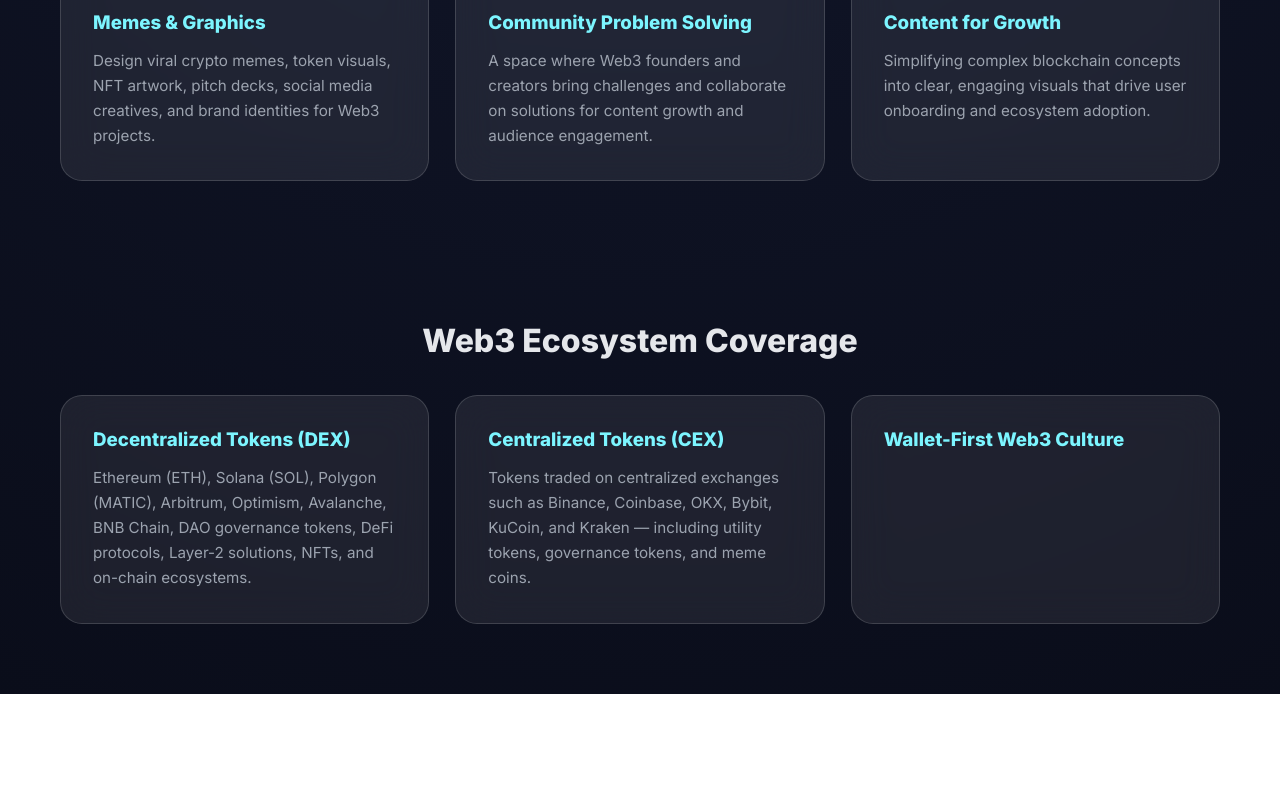
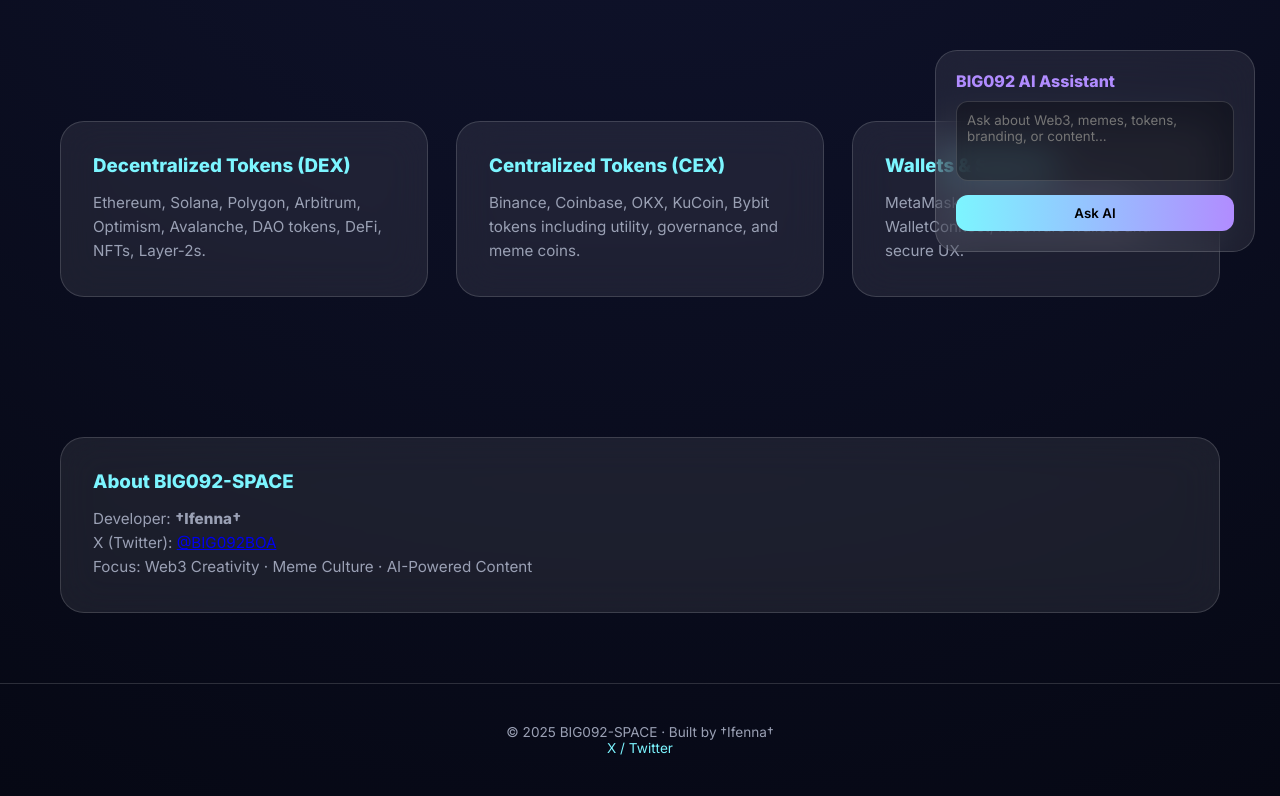
Before and after one commit to BIG092BOA/BIG092-SPACE, a plain HTML site: page index.html in a window 1280 px wide. Shown: the part 523-1319 px from the top of the page. Before the commit the page ends 1217 px from the top, so only its background shows below. Drawn offline with Linux system fonts and the light colour scheme.

Commit message:
Add files via upload

```diff
--- a/index.html
+++ b/index.html
@@ -5,194 +5,253 @@
   <meta name="viewport" content="width=device-width, initial-scale=1.0"/>
   <title>BIG092-SPACE | Web3 Creative Community</title>
 
-  <!-- Google Font -->
-  <link href="https://fonts.googleapis.com/css2?family=Inter:wght@300;400;600;800&display=swap" rel="stylesheet">
+  <!-- Vercel Analytics (HTML-compatible) -->
+  <script defer src="/_vercel/analytics/script.js"></script>
+
+  <!-- Fonts -->
+  <link href="https://fonts.googleapis.com/css2?family=Inter:wght@300;400;600;800;900&display=swap" rel="stylesheet">
 
   <style>
     :root {
-      --bg-main: #0a0d1a;
-      --bg-glass: rgba(255, 255, 255, 0.08);
+      --bg: #060814;
+      --glass: rgba(255,255,255,0.08);
       --accent1: #7cf5ff;
-      --accent2: #a78bfa;
-      --text-main: #e5e7eb;
-      --text-muted: #9ca3af;
-      --border-glass: rgba(255,255,255,0.15);
+      --accent2: #b18cff;
+      --text: #e6e7eb;
+      --muted: #9aa0b4;
+      --border: rgba(255,255,255,0.15);
     }
 
     * {
+      box-sizing: border-box;
       margin: 0;
       padding: 0;
-      box-sizing: border-box;
       font-family: 'Inter', sans-serif;
     }
 
     body {
-      background: radial-gradient(circle at top, #12172b, var(--bg-main));
-      color: var(--text-main);
+      background: radial-gradient(circle at top, #121633, var(--bg));
+      color: var(--text);
       min-height: 100vh;
     }
 
     header {
-      padding: 90px 20px 70px;
+      padding: 90px 20px;
       text-align: center;
     }
 
     header h1 {
-      font-size: 3.8rem;
-      font-weight: 800;
+      font-size: 4rem;
+      font-weight: 900;
       background: linear-gradient(90deg, var(--accent1), var(--accent2));
       -webkit-background-clip: text;
       -webkit-text-fill-color: transparent;
-      letter-spacing: 1px;
     }
 
     header p {
-      margin-top: 22px;
-      font-size: 1.1rem;
-      color: var(--text-muted);
-      max-width: 850px;
+      margin-top: 20px;
+      max-width: 900px;
       margin-inline: auto;
+      color: var(--muted);
+      font-size: 1.15rem;
       line-height: 1.7;
     }
 
+    nav {
+      display: flex;
+      justify-content: center;
+      gap: 25px;
+      margin-top: 35px;
+      flex-wrap: wrap;
+    }
+
+    nav a {
+      padding: 10px 20px;
+      border-radius: 999px;
+      background: var(--glass);
+      border: 1px solid var(--border);
+      color: var(--accent1);
+      text-decoration: none;
+      transition: 0.3s;
+    }
+
+    nav a:hover {
+      transform: translateY(-3px);
+      background: rgba(124,245,255,0.15);
+    }
+
+    .search {
+      margin: 40px auto;
+      max-width: 500px;
+      display: flex;
+    }
+
+    .search input {
+      width: 100%;
+      padding: 14px;
+      border-radius: 12px;
+      border: 1px solid var(--border);
+      background: var(--glass);
+      color: var(--text);
+    }
+
     section {
-      padding: 70px 20px;
       max-width: 1200px;
       margin: auto;
-    }
-
-    .section-title {
-      font-size: 2rem;
-      margin-bottom: 35px;
-      text-align: center;
+      padding: 70px 20px;
     }
 
     .grid {
       display: grid;
-      grid-template-columns: repeat(auto-fit, minmax(280px, 1fr));
-      gap: 26px;
+      grid-template-columns: repeat(auto-fit, minmax(280px,1fr));
+      gap: 28px;
     }
 
     .card {
-      background: var(--bg-glass);
+      background: var(--glass);
+      border: 1px solid var(--border);
+      border-radius: 24px;
+      padding: 32px;
       backdrop-filter: blur(20px);
-      border: 1px solid var(--border-glass);
-      border-radius: 22px;
-      padding: 32px;
-      transition: all 0.35s ease;
+      transition: 0.35s;
+      cursor: pointer;
     }
 
     .card:hover {
       transform: translateY(-10px);
-      box-shadow: 0 25px 50px rgba(0,0,0,0.45);
-    }
-
-    .badge {
-      display: inline-block;
-      padding: 6px 14px;
-      border-radius: 999px;
-      font-size: 0.75rem;
-      margin-bottom: 14px;
-      background: rgba(124,245,255,0.18);
-      color: var(--accent1);
+      box-shadow: 0 30px 60px rgba(0,0,0,0.5);
     }
 
     .card h3 {
+      color: var(--accent1);
       margin-bottom: 14px;
-      color: var(--accent1);
     }
 
     .card p {
-      color: var(--text-muted);
-      line-height: 1.65;
+      color: var(--muted);
+      line-height: 1.6;
       font-size: 0.95rem;
     }
 
+    /* AI ASSISTANT */
+    .ai-box {
+      position: fixed;
+      bottom: 25px;
+      right: 25px;
+      width: 320px;
+      background: var(--glass);
+      border: 1px solid var(--border);
+      border-radius: 22px;
+      padding: 20px;
+      backdrop-filter: blur(20px);
+    }
+
+    .ai-box h4 {
+      color: var(--accent2);
+      margin-bottom: 10px;
+    }
+
+    .ai-box textarea {
+      width: 100%;
+      height: 80px;
+      background: rgba(0,0,0,0.3);
+      border: 1px solid var(--border);
+      border-radius: 12px;
+      color: var(--text);
+      padding: 10px;
+      resize: none;
+    }
+
+    .ai-box button {
+      margin-top: 10px;
+      width: 100%;
+      padding: 10px;
+      border-radius: 12px;
+      border: none;
+      background: linear-gradient(90deg, var(--accent1), var(--accent2));
+      color: #000;
+      font-weight: 600;
+      cursor: pointer;
+    }
+
     footer {
-      border-top: 1px solid var(--border-glass);
-      padding: 45px 20px;
       text-align: center;
+      padding: 40px 20px;
+      border-top: 1px solid var(--border);
+      color: var(--muted);
       font-size: 0.85rem;
-      color: var(--text-muted);
     }
 
     footer a {
       color: var(--accent1);
-      margin: 0 12px;
       text-decoration: none;
-    }
-
-    footer a:hover {
-      text-decoration: underline;
+      margin: 0 10px;
     }
   </style>
 </head>
 <body>
 
-  <!-- HERO -->
 <header>
   <h1>BIG092-SPACE</h1>
   <p>
-      A futuristic Web3 creative community where builders, designers, marketers,
-      and meme creators collaborate to solve content, branding, and visual challenges
-      across the blockchain ecosystem.
+    A spectacular Web3 creative community where builders, designers, and meme creators
+    collaborate to solve content, branding, and growth challenges across decentralized
+    and centralized blockchain ecosystems.
   </p>
+
+  <nav>
+    <a href="#memes">Memes</a>
+    <a href="#graphics">Graphics</a>
+    <a href="#tokens">Tokens</a>
+    <a href="#ai">AI Assistant</a>
+    <a href="#about">About</a>
+  </nav>
+
+  <div class="search">
+    <input type="text" placeholder="Search Web3 topics, tokens, memes, tools..." />
+  </div>
 </header>
 
-  <!-- COMMUNITY PURPOSE -->
-  <section>
-    <h2 class="section-title">What We Do</h2>
+<section id="tokens">
   <div class="grid">
     <div class="card">
-        <span class="badge">🎨 Creativity</span>
-        <h3>Memes & Graphics</h3>
-        <p>
-          Design viral crypto memes, token visuals, NFT artwork, pitch decks,
-          social media creatives, and brand identities for Web3 projects.
-        </p>
+      <h3>Decentralized Tokens (DEX)</h3>
+      <p>Ethereum, Solana, Polygon, Arbitrum, Optimism, Avalanche, DAO tokens, DeFi, NFTs, Layer-2s.</p>
     </div>
-
     <div class="card">
-        <span class="badge">🧠 Collaboration</span>
-        <h3>Community Problem Solving</h3>
-        <p>
-          A space where Web3 founders and creators bring challenges and
-          collaborate on solutions for content growth and audience engagement.
-        </p>
+      <h3>Centralized Tokens (CEX)</h3>
+      <p>Binance, Coinbase, OKX, KuCoin, Bybit tokens including utility, governance, and meme coins.</p>
     </div>
-
     <div class="card">
-        <span class="badge">🚀 Adoption</span>
-        <h3>Content for Growth</h3>
-        <p>
-          Simplifying complex blockchain concepts into clear, engaging
-          visuals that drive user onboarding and ecosystem adoption.
-        </p>
+      <h3>Wallets & Security</h3>
+      <p>MetaMask, Phantom, Trust Wallet, WalletConnect, hardware wallets and secure UX.</p>
     </div>
   </div>
 </section>
 
-  <!-- WEB3 INFORMATION -->
-  <section>
-    <h2 class="section-title">Web3 Ecosystem Coverage</h2>
-    <div class="grid">
+<section id="about">
   <div class="card">
-        <h3>Decentralized Tokens (DEX)</h3>
+    <h3>About BIG092-SPACE</h3>
     <p>
-          Ethereum (ETH), Solana (SOL), Polygon (MATIC), Arbitrum, Optimism,
-          Avalanche, BNB Chain, DAO governance tokens, DeFi protocols,
-          Layer-2 solutions, NFTs, and on-chain ecosystems.
+      Developer: <strong>†Ifenna†</strong><br/>
+      X (Twitter): <a href="https://x.com/BIG092BOA" target="_blank">@BIG092BOA</a><br/>
+      Focus: Web3 Creativity · Meme Culture · AI-Powered Content
     </p>
   </div>
+</section>
 
-      <div class="card">
-        <h3>Centralized Tokens (CEX)</h3>
-        <p>
-          Tokens traded on centralized exchanges such as Binance, Coinbase,
-          OKX, Bybit, KuCoin, and Kraken — including utility tokens,
-          governance tokens, and meme coins.
-        </p>
+<!-- AI ASSISTANT -->
+<div class="ai-box" id="ai">
+  <h4>BIG092 AI Assistant</h4>
+  <textarea placeholder="Ask about Web3, memes, tokens, branding, or content..."></textarea>
+  <button>Ask AI</button>
 </div>
 
-      <div class="card">
-        <h3>Wallet-First Web3 Culture</h
+<footer>
+  © 2025 BIG092-SPACE · Built by †Ifenna†
+  <br/>
+  <a href="https://x.com/BIG092BOA" target="_blank">X / Twitter</a>
+</footer>
+
+</body>
+</html>
```
Lines whose indentation alone changed are shown as unchanged.
